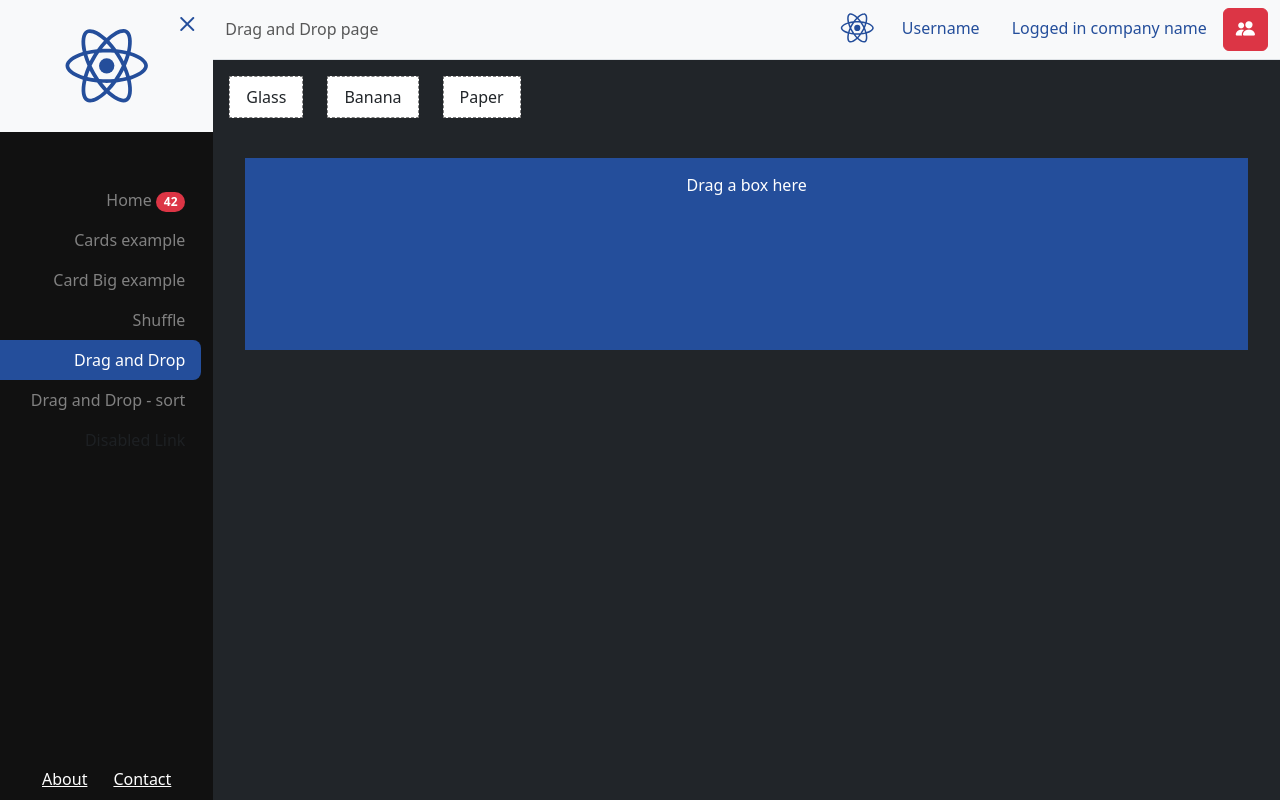
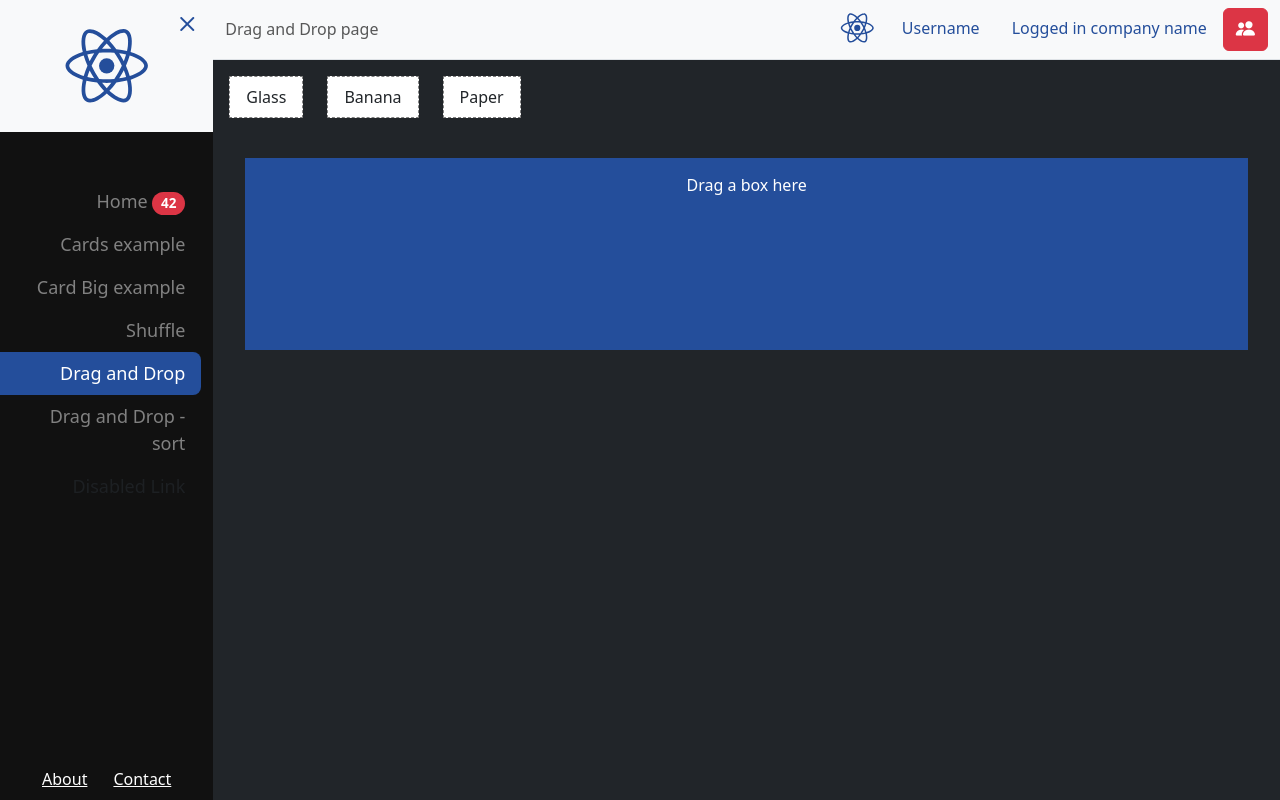
Before and after one commit to botenbreuk/react-playground, a React (Create React App) app: page /dnd in a window 1280 px wide. Built offline with nearby package versions, Linux system fonts and the light colour scheme.

Commit message:
Moved the Menu components to the page folder
- Refactored the useOutsideClick() so that it will provide the ref itself
instead of via a parameter.

```diff
--- a/src/hooks/useOutsideClick/useOutsideClick.ts
+++ b/src/hooks/useOutsideClick/useOutsideClick.ts
@@ -1,6 +1,8 @@
-import { useEffect } from 'react';
+import { useEffect, useRef } from 'react';
 
-const useOutsideClick = (ref: any, callback: any) => {
+export default function useOutsideClick(callback: (event: Event) => void) {
+  const ref = useRef<any>(null);
+
   useEffect(() => {
     const listener = (event: Event) => {
       // Do nothing if clicking ref's element or descendent elements
@@ -19,6 +21,6 @@ const useOutsideClick = (ref: any, callback: any) => {
       document.removeEventListener('touchstart', listener);
     };
   }, [ref, callback]);
-};
 
-export default useOutsideClick;
+  return ref;
+}
--- a/src/styles/main.scss
+++ b/src/styles/main.scss
@@ -5,8 +5,6 @@
 @import '../app/App/app';
 @import '../app/Cards/styles/cards';
 
-@import '../ui/Menu/menu-left';
-@import '../ui/Menu/menu-right';
 @import '../ui/Page/page';
 @import '../ui/List/description-list';
 @import '../ui/Logo/logo';
--- a/src/ui/Page/Page.tsx
+++ b/src/ui/Page/Page.tsx
@@ -11,8 +11,10 @@ import {
   NavLink,
   Row
 } from 'reactstrap';
-import { Icon, MenuLeft, MenuRight } from '../index';
+import { Icon } from '../index';
 import Logo from '../Logo/Logo';
+import MenuLeft from './menu/MenuLeft';
+import MenuRight from './menu/MenuRight';
 
 interface Props {
   title?: string;
--- a/src/ui/Page/_page.scss
+++ b/src/ui/Page/_page.scss
@@ -1,3 +1,6 @@
+@import './menu/menu-left';
+@import './menu/menu-right';
+
 .title {
   background: #637d82;
   color: #fff;
--- a/src/ui/Menu/MenuLeft.tsx
+++ b/src/ui/Page/menu/MenuLeft.tsx
@@ -1,7 +1,7 @@
 import { NavLink as RRNavLink } from 'react-router-dom';
 import { Button, Col, Container, Nav, NavItem, NavLink, Row } from 'reactstrap';
-import { Icon } from '../index';
-import Logo from '../Logo/Logo';
+import { Icon } from '../../index';
+import Logo from '../../Logo/Logo';
 
 type Props = {
   isOpen: boolean;
--- a/src/ui/Menu/MenuRight.tsx
+++ b/src/ui/Page/menu/MenuRight.tsx
@@ -1,12 +1,11 @@
-import { useRef, useState } from 'react';
+import { useState } from 'react';
 import { Button, Col, Container, Nav, NavItem, NavLink, Row } from 'reactstrap';
-import useOutsideClick from '../../hooks/useOutsideClick/useOutsideClick';
-import { Icon } from '../index';
+import useOutsideClick from '../../../hooks/useOutsideClick/useOutsideClick';
+import { Icon } from '../../index';
 
 export default function MenuRight() {
   const [isOpen, setIsOpen] = useState(false);
-  const ref = useRef<HTMLInputElement>(null);
-  useOutsideClick(ref, toggle);
+  const ref = useOutsideClick(toggle);
 
   function toggle() {
     setIsOpen(!isOpen);
@@ -34,13 +33,13 @@ export default function MenuRight() {
           <Row>
             <Nav vertical className="text-center" pills>
               <NavItem>
-                <NavLink to="#">Change Password</NavLink>
+                <NavLink href="#">Change Password</NavLink>
               </NavItem>
               <NavItem>
-                <NavLink to="#">Settings</NavLink>
+                <NavLink href="#">Settings</NavLink>
               </NavItem>
               <NavItem>
-                <NavLink to="#">Logout</NavLink>
+                <NavLink href="#">Logout</NavLink>
               </NavItem>
             </Nav>
           </Row>
--- a/src/ui/Menu/_menu-left.scss
+++ b/src/ui/Page/menu/_menu-left.scss
@@ -1,13 +1,15 @@
 /* The sidebar menu */
 .menu-left {
-  height: 100%; /* Full-height: remove this if you want "auto" height */
+  height: 100vh; /* Full-height: remove this if you want "auto" height */
   background-color: #111; /* Black */
   overflow-x: hidden; /* Disable horizontal scroll */
+  overflow-y: auto;
   position: sticky !important;
   padding: 0;
   min-height: 100vh;
   top: 0;
   left: 0;
+  z-index: 1100;
 
   & .close-button {
     position: absolute;
@@ -33,9 +35,6 @@
 
   & .footer {
     display: flex;
-    position: absolute;
-    bottom: 0;
-    right: 0;
     background-color: #111;
     color: $white;
     padding: 0.5rem 1rem;
@@ -54,10 +53,26 @@
 /* On smaller screens, where height is less than 450px, change the style of the sidebar (less padding and a smaller font size) */
 @include media-breakpoint-down(sm) {
   .menu-left {
-    padding-top: 15px;
-  }
+    & .footer {
+      position: relative !important;
+    }
 
-  .menu-left a {
-    font-size: 18px;
+    & a {
+      font-size: 18px;
+    }
   }
 }
+
+@include media-breakpoint-up(xl) {
+  .menu-left {
+    & .footer {
+      position: absolute !important;
+      bottom: 0;
+      right: 0;
+    }
+
+    & a {
+      font-size: 18px;
+    }
+  }
+}
--- a/src/ui/index.ts
+++ b/src/ui/index.ts
@@ -1,5 +1,3 @@
 export { default as Icon } from './Icon/Icon';
-export { default as MenuLeft } from './Menu/MenuLeft';
-export { default as MenuRight } from './Menu/MenuRight';
 export { default as ConfirmModal } from './Modal/ConfirmModal';
 export { default as Page } from './Page/Page';
```
Also changed, not shown: package.json (+5 -5 lines), src/ui/Page/menu/_menu-right.scss (renamed from src/ui/Menu/_menu-right.scss), 1 other file (tests, documents, lock files or other folders).
